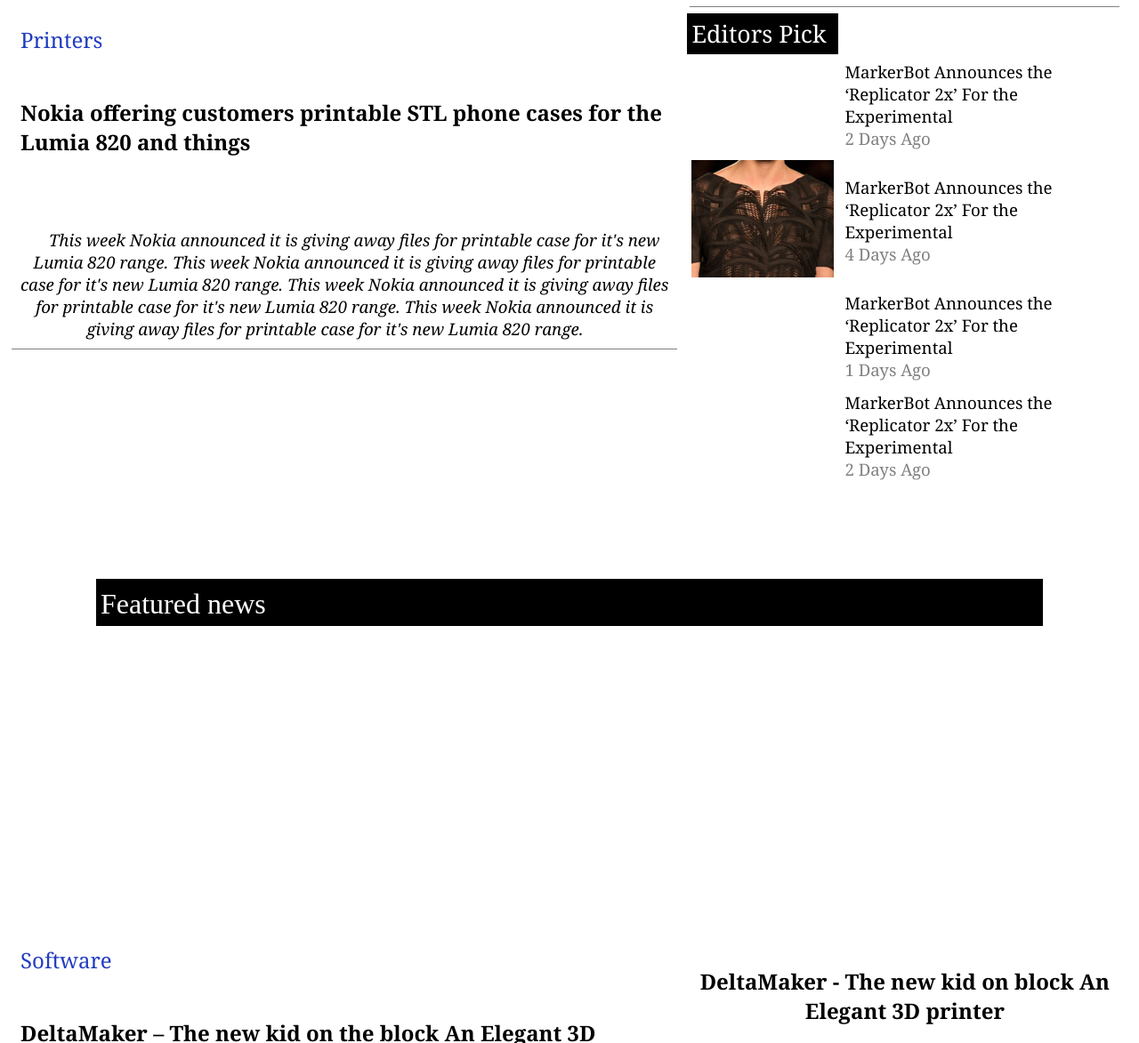
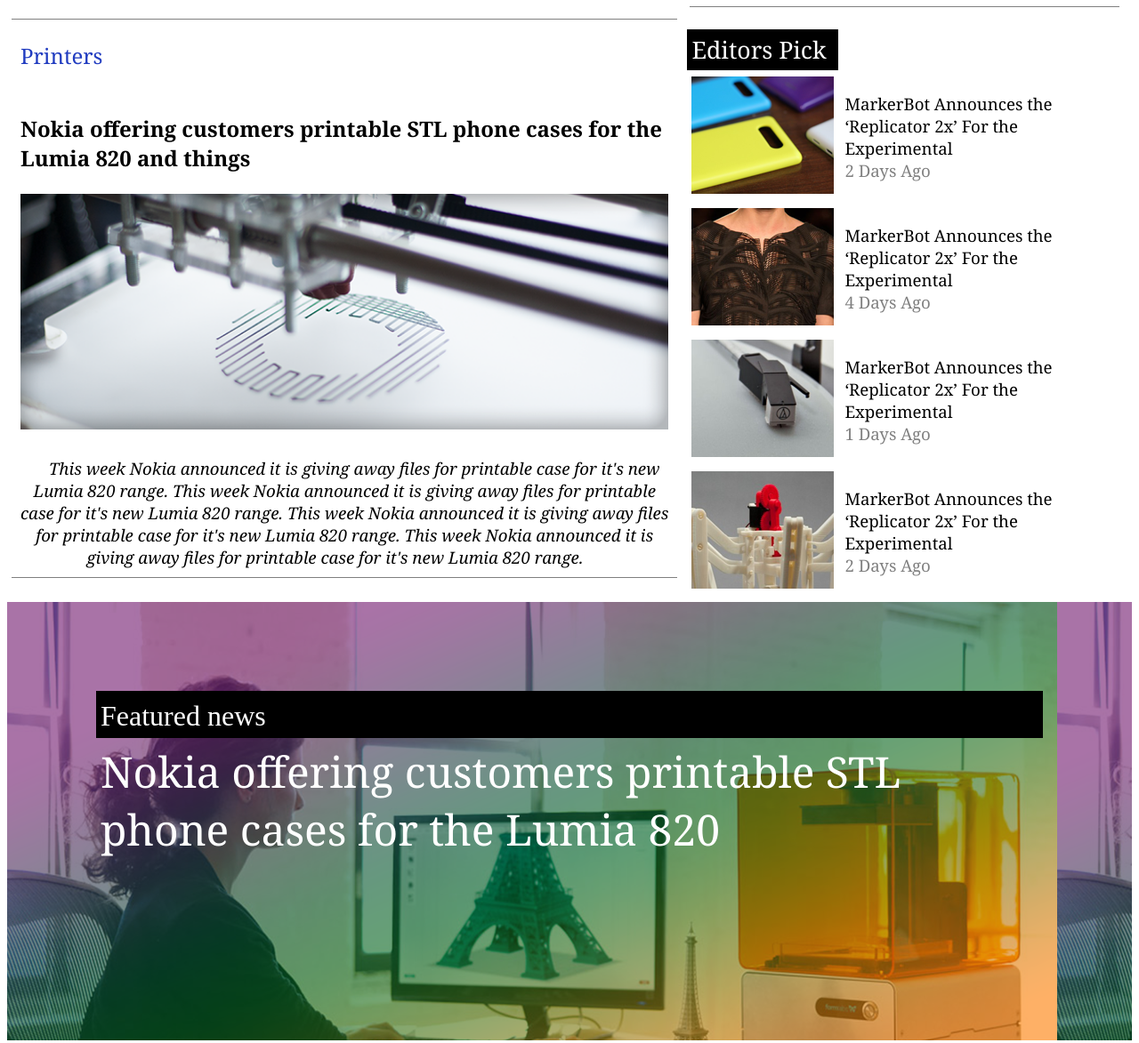
Before and after one commit to Kra1Ss/Nomer2, a plain HTML site: page index.html in a window 1280 px wide. Shown: the part 927-2100 px from the top of the page at 89% size. Drawn offline with nearby package versions, Linux system fonts and the light colour scheme.

Commit message:
Update index.html

```diff
--- a/index.html
+++ b/index.html
@@ -35,7 +35,7 @@
 	<tr>
 	<td width = 70% id = "t2">
 			<p id = "p1"> <b> DeltaMaker – The new kid on the block An Elegant 3D Printer and new wicked ass thing </b> <p>
-			<img src = "main/Images/post1.jpg" alt="" width = 100%> <br>
+			<img src = "Images/post1.jpg" alt="" width = 100%> <br>
 			<center> <div> <i> Product were inspired by  Behance's research of especially productive teams in the creative industry. Hundreds of individuals and teams were interviewed, and Behance chronicled the work habits andd best practies of creative leaders.</i> </div>  <p> <i> The paper products were initially designed by and for the Behance team as a way to stay organized. In 2007, at the insistence of friends who wanted Action Pads of their own... </i> </center></td>
 	</tr>
 </table>
@@ -73,7 +73,7 @@
 	<tr>
 	<td width = 70% id = "t2">
 					<p id = "p1"> <b> Nokia offering customers printable STL phone cases for the Lumia 820 and things </b> <p>
-					<img src = "main/Images/post2.png" alt="" width = 100%> <br>
+					<img src = "Images/post2.png" alt="" width = 100%> <br>
 			<center> <div id = "d1"> <i> This week Nokia announced it is giving away files for printable case for it's new Lumia 820 range. This week Nokia announced it is giving away files for printable case for it's new Lumia 820 range. This week Nokia announced it is giving away files for printable case for it's new Lumia 820 range. This week Nokia announced it is giving away files for printable case for it's new Lumia 820 range. </i> </div> </td>
 	</tr>
 </table>
@@ -83,7 +83,7 @@
       <td id = "t1" height = 10%> <div id = "d2"> <font color = "white"> Editors Pick </div> </td>
     </tr>
     <tr>
-		<td id = "t3"> <img src = "main/Images/post3.png" alt="">  </td>
+		<td id = "t3"> <img src = "Images/post3.png" alt="">  </td>
 		<td>  <div> MarkerBot Announces the ‘Replicator 2x’  For the Experimental   </div> <br> <div>  <font color = " grey"> 2 Days Ago  </div>  </td>
 	</tr>
 	<tr>
@@ -91,16 +91,16 @@
 		<td>  <div> MarkerBot Announces the ‘Replicator 2x’  For the Experimental   </div> <br> <div>  <font color = " grey"> 4 Days Ago  </div>  </td>
 	</tr>
 	<tr>
-		<td> <img src = "main/Images/post5.png" alt=""> </td>
+		<td> <img src = "Images/post5.png" alt=""> </td>
 		<td>  <div> MarkerBot Announces the ‘Replicator 2x’  For the Experimental   </div> <br> <div>  <font color = " grey"> 1 Days Ago  </div>  </td>
 	</tr>
 	<tr>
-		<td> <img src = "main/Images/post6.png" alt=""> </td>
+		<td> <img src = "Images/post6.png" alt=""> </td>
 		<td>  <div> MarkerBot Announces the ‘Replicator 2x’  For the Experimental   </div> <br> <div>  <font color = " grey"> 2 Days Ago  </div>  </td>
 	</tr>
 </table>
 
-<table background = "main/Images/post7.png" width = 100% height = 100%  cellspacing="100" cellpadding="5">
+<table background = "Images/post7.png" width = 100% height = 100%  cellspacing="100" cellpadding="5">
 	<tr> <td id = "t4" width = 90% height = 30%>
 		<div> <font size = 6 color = "white">  </div> Featured news </div>
 	</td> </tr>
```
